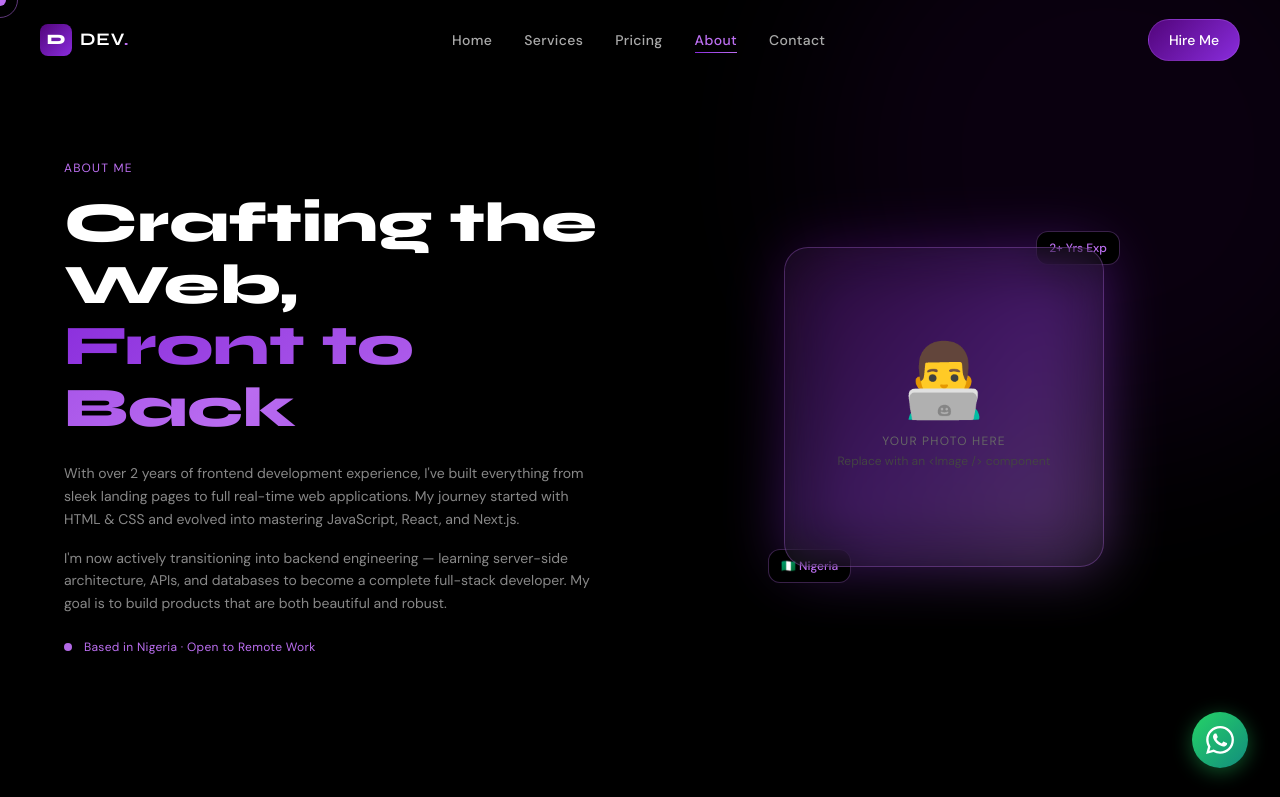
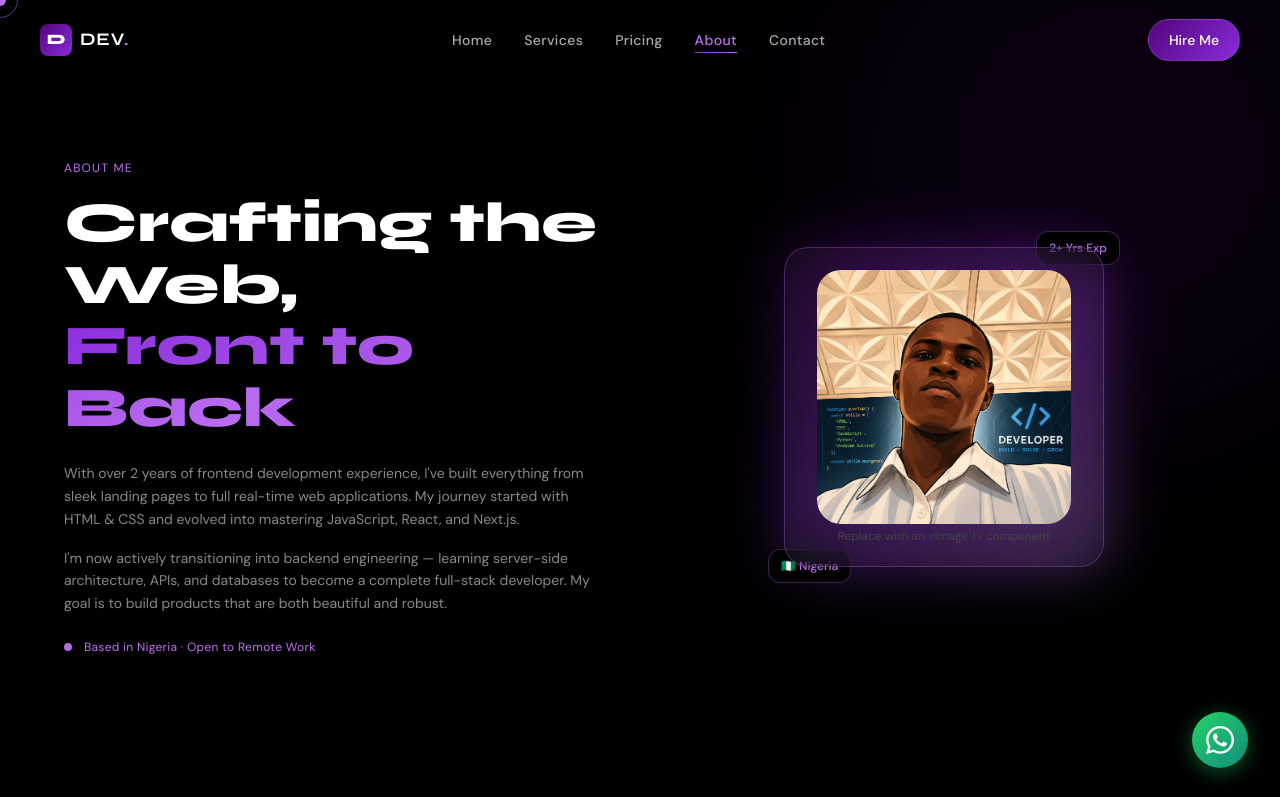
Before and after one commit to p-cod/Portfolio3s, a Next.js app: page /about in a window 1280 px wide. Shown: the top 797 px of the page. Built offline with nearby package versions, Linux system fonts and the light colour scheme.

Commit message:
Replace placeholder with profile image

```diff
--- a/app/about/page.tsx
+++ b/app/about/page.tsx
@@ -87,10 +87,7 @@ export default function AboutPage() {
                 <div className="relative z-10 w-full h-full rounded-3xl glass flex items-center justify-center overflow-hidden"
                   style={{ border: '1px solid rgba(188,111,241,0.3)' }}>
                   <div className="text-center p-8">
-                    <div className="text-7xl mb-4">👨‍💻</div>
-                    <p className="text-xs tracking-widest" style={{ color: '#666', fontFamily: 'DM Sans, sans-serif' }}>
-                      YOUR PHOTO HERE
-                    </p>
+                    <img src="/photo.PNG" alt="Profile" className="w-full h-full object-cover rounded-3xl" />
                     <p className="text-xs mt-1" style={{ color: '#444', fontFamily: 'DM Sans, sans-serif' }}>
                       Replace with an &lt;Image /&gt; component
                     </p>
```
